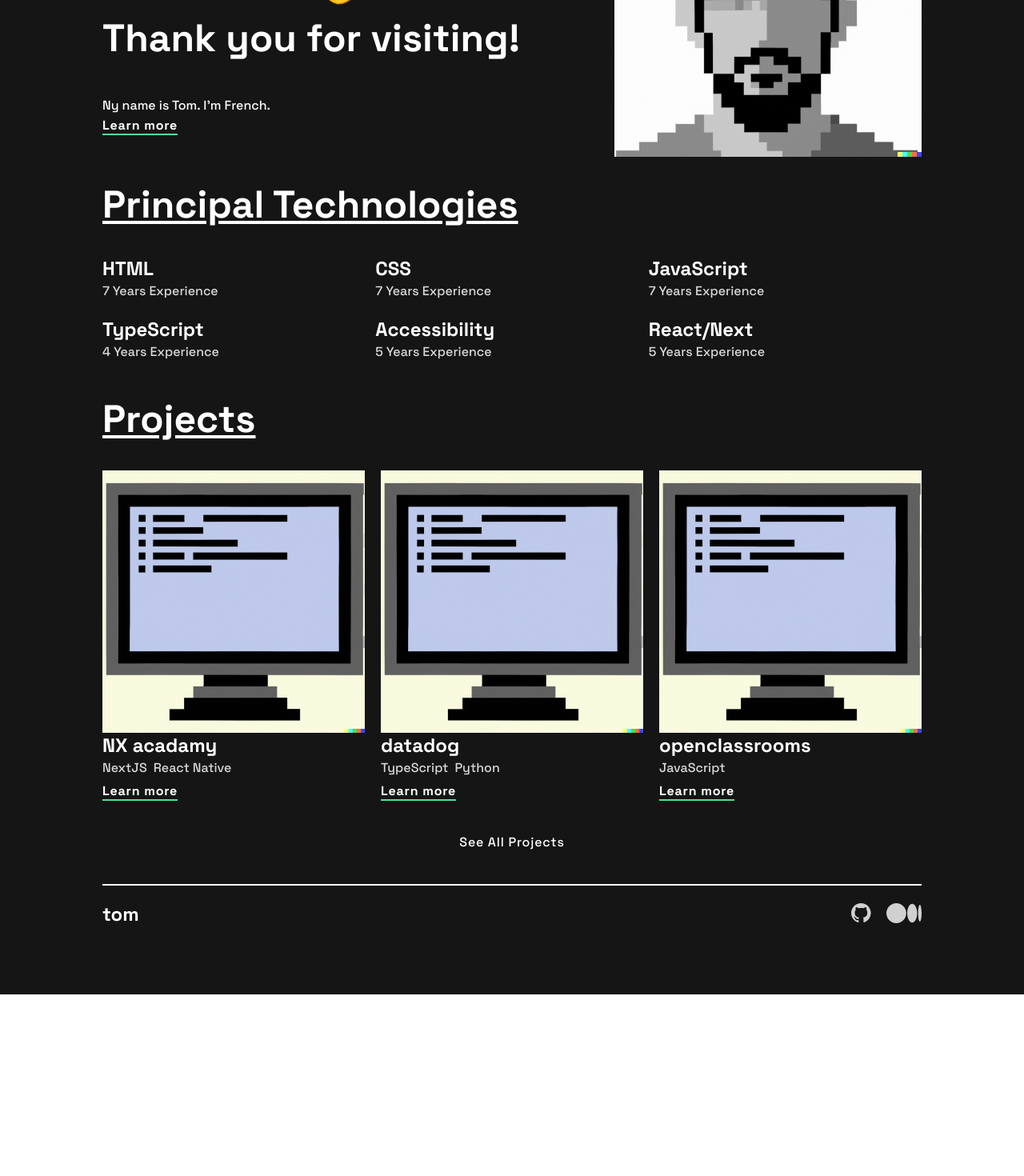
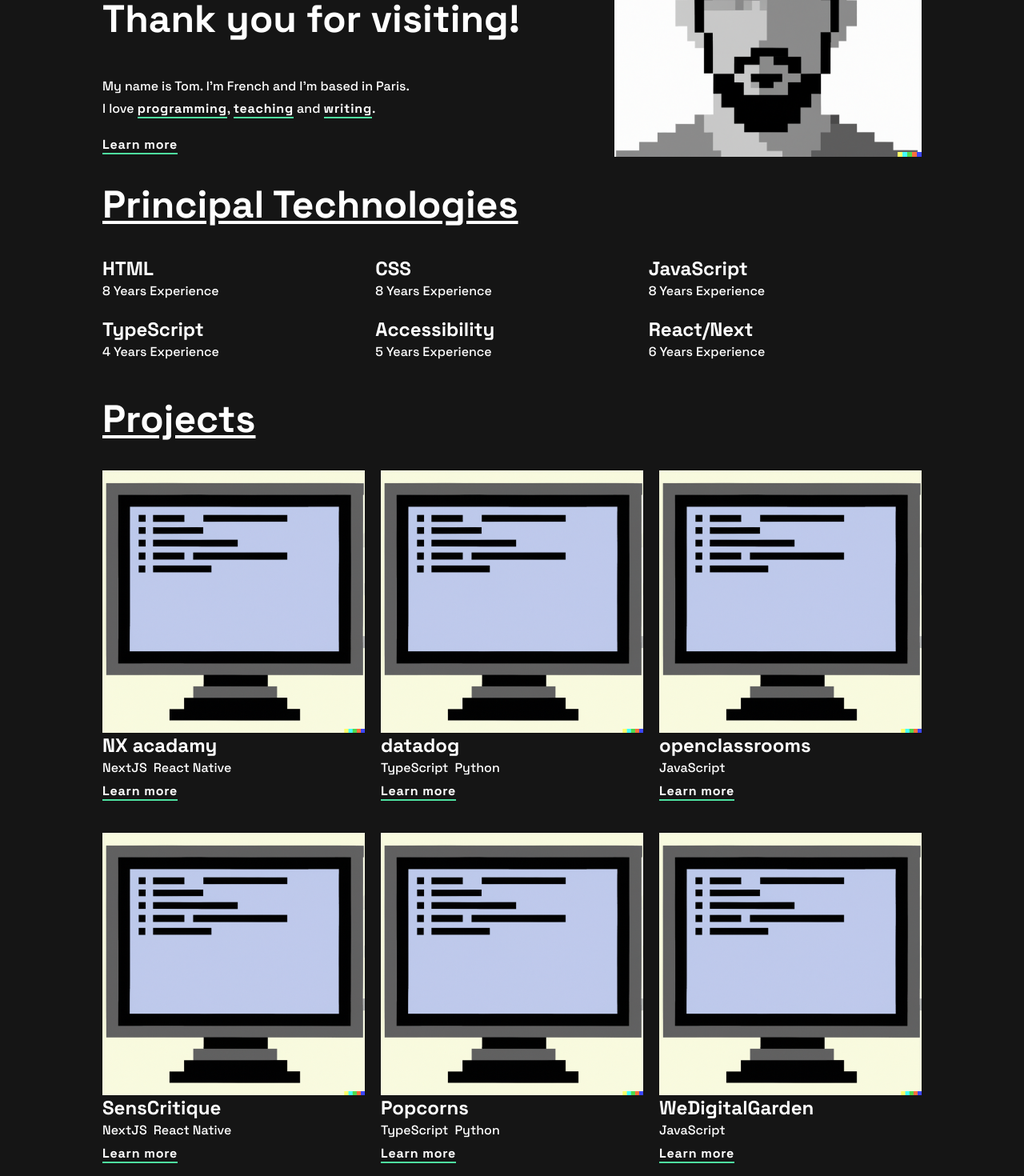
Before and after one commit to tdimnet/tdimnet.github.io, a React (Vite) app: page / in a window 1280 px wide. Shown: the part 260-1730 px from the top of the page at 80% size. Before the commit the page ends 1503 px from the top, so only its background shows below. Built offline with nearby package versions, Linux system fonts and the light colour scheme.

Commit message:
(Feat) New Pages (Teaching, Writing, Programming) (#35)
* Refactoring Paragraph component in order to add links to other pages

* Adding new Link component and lifting up style

* Creating new pages and links between them

* Running Prettier

```diff
--- a/src/App.tsx
+++ b/src/App.tsx
@@ -2,12 +2,16 @@
 import ReactDOM from "react-dom/client";
 import { BrowserRouter, Routes, Route } from "react-router-dom";
 
-import About from "./pages/About";
 import Footer from "./components/Footer";
 import Header from "./components/Header";
+
+import About from "./pages/About";
+import AllProjects from "./pages/AllProjects";
 import Home from "./pages/Home";
+import Programming from "./pages/Programming";
 import Project from "./pages/Project";
-import AllProjects from "./pages/AllProjects";
+import Teaching from "./pages/Teaching";
+import Writing from "./pages/Writing";
 
 function App() {
   return (
@@ -19,8 +23,11 @@
           </div>
           <Routes>
             <Route path="/about" element={<About />} />
+            <Route path="/programming" element={<Programming />} />
             <Route path="/project/:id" element={<Project />} />
             <Route path="/projects" element={<AllProjects />} />
+            <Route path="/teaching" element={<Teaching />} />
+            <Route path="/writing" element={<Writing />} />
             <Route path="/" element={<Home />} />
           </Routes>
           <Footer />
--- /dev/null
+++ b/src/components/Link/index.tsx
@@ -0,0 +1,14 @@
+import { Link } from "react-router-dom";
+
+function Component({ content, to }: { content: string; to: string }) {
+  return (
+    <Link
+      className="text-white font-space-grotest font-bold text-base tracking-wider border-b-2 border-secondary"
+      to={to}
+    >
+      {content}
+    </Link>
+  );
+}
+
+export default Component;
--- a/src/components/Paragraph/index.tsx
+++ b/src/components/Paragraph/index.tsx
@@ -1,9 +1,10 @@
-function Component({ content, color }: { content: string; color: string }) {
+import { ReactNode } from "react";
+
+function Component({ css, children }: { css?: string; children: ReactNode }) {
   return (
-    <p
-      className={`${color} font-space-grotest font-medium text-base`}
-      dangerouslySetInnerHTML={{ __html: content }}
-    />
+    <p className={`${css} text-white font-space-grotest font-medium text-base`}>
+      {children}
+    </p>
   );
 }
 
--- a/src/components/Project/index.tsx
+++ b/src/components/Project/index.tsx
@@ -1,5 +1,4 @@
-import { Link } from "react-router-dom";
-
+import Link from "../Link";
 import Heading from "../Heading";
 import Paragraph from "../Paragraph";
 
@@ -21,17 +20,12 @@
       <div className="flex flex-wrap">
         {skills.map((skill) => (
           <div key={skill} className="mr-2 mb-1">
-            <Paragraph color="text-customGrey" content={skill} />
+            <Paragraph>{skill}</Paragraph>
           </div>
         ))}
       </div>
       <h4>
-        <Link
-          className="text-white font-space-grotest font-bold text-base tracking-wider border-b-2 border-secondary"
-          to={`/project/${id}`}
-        >
-          Learn more
-        </Link>
+        <Link content="Learn more" to={`/project/${id}`} />
       </h4>
     </div>
   );
--- a/src/components/Skill/index.tsx
+++ b/src/components/Skill/index.tsx
@@ -5,7 +5,7 @@
   return (
     <li>
       <Heading css="text-white" content={title} as="h3" />
-      {content && <Paragraph color="text-customGrey" content={content} />}
+      {content && <Paragraph>{content}</Paragraph>}
     </li>
   );
 }
--- a/src/data/projects.ts
+++ b/src/data/projects.ts
@@ -35,4 +35,31 @@
     img: "/assets/sample-img.png",
     technologies: ["JavaScript"],
   },
+  {
+    id: 4,
+    name: "SensCritique",
+    jobTitle: "CTO/Lead Developer",
+    description:
+      "Lorem ipsum dolor sit amet, consectetur adipiscing elit, sed do eiusmod tempor incididunt ut labore et dolore magna aliqua. Senectus et netus et malesuada fames ac turpis. Tristique senectus et netus et malesuada fames. Nisl purus in mollis nunc sed id semper risus. Tincidunt id aliquet risus feugiat in ante metus dictum at.",
+    img: "/assets/sample-img.png",
+    technologies: ["NextJS", "React Native"],
+  },
+  {
+    id: 5,
+    name: "Popcorns",
+    jobTitle: "Lead Developer",
+    description:
+      "Lorem ipsum dolor sit amet, consectetur adipiscing elit, sed do eiusmod tempor incididunt ut labore et dolore magna aliqua. Senectus et netus et malesuada fames ac turpis. Tristique senectus et netus et malesuada fames. Nisl purus in mollis nunc sed id semper risus. Tincidunt id aliquet risus feugiat in ante metus dictum at.",
+    img: "/assets/sample-img.png",
+    technologies: ["TypeScript", "Python"],
+  },
+  {
+    id: 6,
+    name: "WeDigitalGarden",
+    jobTitle: "Full Stack Developer",
+    description:
+      "Lorem ipsum dolor sit amet, consectetur adipiscing elit, sed do eiusmod tempor incididunt ut labore et dolore magna aliqua. Senectus et netus et malesuada fames ac turpis. Tristique senectus et netus et malesuada fames. Nisl purus in mollis nunc sed id semper risus. Tincidunt id aliquet risus feugiat in ante metus dictum at.",
+    img: "/assets/sample-img.png",
+    technologies: ["JavaScript"],
+  },
 ];
--- a/src/pages/Home/index.tsx
+++ b/src/pages/Home/index.tsx
@@ -1,13 +1,13 @@
-import { Link } from "react-router-dom";
-
 import Heading from "../../components/Heading";
+import Link from "../../components/Link";
 import Paragraph from "../../components/Paragraph";
 import Project from "../../components/Project";
+import ProjectsGrid from "../../layouts/ProjectsGrid";
 import Skill from "../../components/Skill";
 import SkillsGrid from "../../layouts/SkillsGrid";
-import ProjectsGrid from "../../layouts/ProjectsGrid";
 
 import { projects } from "../../data/projects";
+import { calculateYears } from "../../utils/calculateYears";
 
 function Page() {
   const topSixProjects = projects.slice(0, 6);
@@ -31,13 +31,15 @@
             content="Thank you for visiting!"
             as="h2"
           />
-          <Paragraph color="text-white" content="Ny name is Tom. I'm French." />
-          <Link
-            className="text-white font-space-grotest font-bold text-base tracking-wider border-b-2 border-secondary"
-            to="/about"
-          >
-            Learn more
-          </Link>
+          <Paragraph css="mb-1">
+            My name is Tom. I'm French and I'm based in Paris.
+          </Paragraph>
+          <Paragraph css="mb-5">
+            I love <Link content="programming" to="/programming" />,{" "}
+            <Link content="teaching" to="/teaching" /> and{" "}
+            <Link content="writing" to="/writing" />.
+          </Paragraph>
+          <Link content="Learn more" to="/about" />
         </div>
       </section>
       <section className="mb-12">
@@ -47,12 +49,12 @@
           as="h2"
         />
         <SkillsGrid>
-          <Skill title="HTML" content="7 Years Experience" />
-          <Skill title="CSS" content="7 Years Experience" />
-          <Skill title="JavaScript" content="7 Years Experience" />
+          <Skill title="HTML" content={`${calculateYears(2015)}`} />
+          <Skill title="CSS" content={`${calculateYears(2015)}`} />
+          <Skill title="JavaScript" content={`${calculateYears(2015)}`} />
           <Skill title="TypeScript" content="4 Years Experience" />
           <Skill title="Accessibility" content="5 Years Experience" />
-          <Skill title="React/Next" content="5 Years Experience" />
+          <Skill title="React/Next" content={`${calculateYears(2017)}`} />
         </SkillsGrid>
       </section>
       <section>
@@ -74,12 +76,7 @@
           ))}
         </ProjectsGrid>
         <div className="flex justify-center items-center">
-          <Link
-            className="text-white font-space-grotest font-medium text-base tracking-wider hover:underlin"
-            to="/projects"
-          >
-            See All Projects
-          </Link>
+          <Link content="See All Projects" to="/projects" />
         </div>
       </section>
     </main>
--- /dev/null
+++ b/src/pages/Programming/index.tsx
@@ -0,0 +1,9 @@
+function Page() {
+  return (
+    <div>
+      <h1 className="text-white">This is the Programming Page</h1>
+    </div>
+  );
+}
+
+export default Page;
--- /dev/null
+++ b/src/pages/Teaching/index.tsx
@@ -0,0 +1,9 @@
+function Page() {
+  return (
+    <div>
+      <h1 className="text-white">This is the Teaching Page</h1>
+    </div>
+  );
+}
+
+export default Page;
--- /dev/null
+++ b/src/pages/Writing/index.tsx
@@ -0,0 +1,9 @@
+function Page() {
+  return (
+    <div>
+      <h1 className="text-white">This is the Writing Page</h1>
+    </div>
+  );
+}
+
+export default Page;
--- /dev/null
+++ b/src/utils/calculateYears/index.ts
@@ -0,0 +1,4 @@
+export function calculateYears(yearStart: number): string {
+  const now = new Date().getFullYear();
+  return `${now - yearStart} Years Experience`;
+}
```
